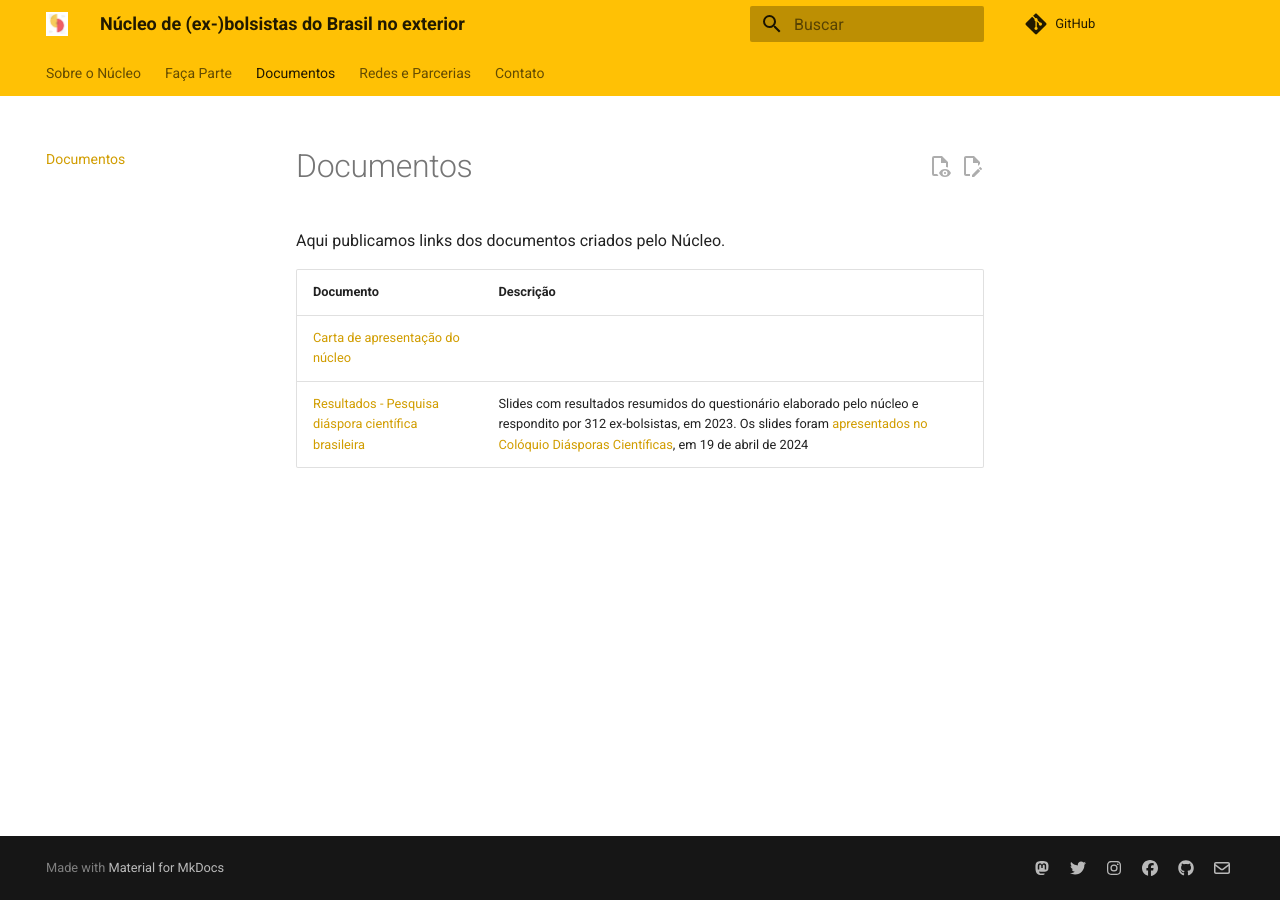
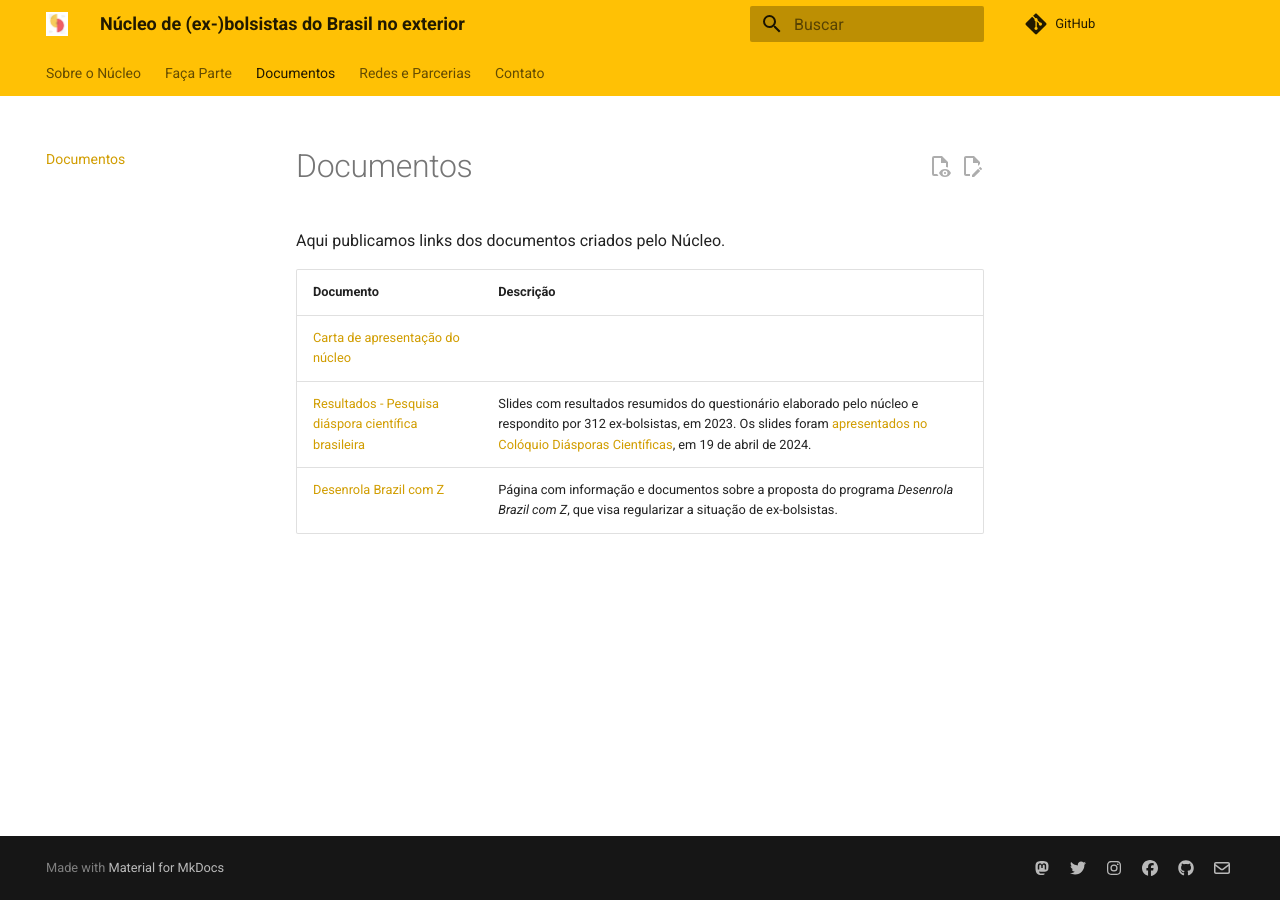
Before and after one commit to exbolsistas/exbolsistas.github.io, an MkDocs documentation site: the page built from docs/documentos.md, in a window 1280 px wide. Built offline with MkDocs 1.6.1 and Material for MkDocs 9.7.7, drawn with Linux system fonts in a browser that asks for light colours; comment, search, counter and statistics services are not loaded.

Commit message:
docs: #4 Desenrola Brazil com Z
Issues relacionadas e referências:
- https://github.com/exbolsistas/exbolsistas.github.io/issues/4
- Minuta da reunião -
https://docs.google.com/document/d/198Z0EC-BwF9LcoEM8DhpzjVnV3ufYdDx/edit#heading=h.q5dgpe11st1m
- Lista de alterações -
https://docs.google.com/spreadsheets/d/1x7XFLPQv3LHw6DPnjcQfPXwPCIiQoTrIgj2zmvUGgOY

```diff
--- a/docs/documentos.md
+++ b/docs/documentos.md
@@ -2,10 +2,11 @@
 
 Aqui publicamos links dos documentos criados pelo Núcleo.
 
-| Documento                                              | Descrição                                                                                                                                                                                                |
-| ------------------------------------------------------ | -------------------------------------------------------------------------------------------------------------------------------------------------------------------------------------------------------- |
-| [Carta de apresentação do núcleo]                      |                                                                                                                                                                                                          |
-| [Resultados - Pesquisa diáspora científica brasileira] | Slides com resultados resumidos do questionário elaborado pelo núcleo e respondito por 312 ex-bolsistas, em 2023. Os slides foram [apresentados no Colóquio Diásporas Científicas], em 19 de abril de 2024 |
+| Documento                                              | Descrição                                                                                                                                                                                                  |
+| ------------------------------------------------------ | ---------------------------------------------------------------------------------------------------------------------------------------------------------------------------------------------------------- |
+| [Carta de apresentação do núcleo]                      |                                                                                                                                                                                                            |
+| [Resultados - Pesquisa diáspora científica brasileira] | Slides com resultados resumidos do questionário elaborado pelo núcleo e respondito por 312 ex-bolsistas, em 2023. Os slides foram [apresentados no Colóquio Diásporas Científicas], em 19 de abril de 2024. |
+| [Desenrola Brazil com Z](desenrola-brasil.md)          | Página com informação e documentos sobre a proposta do programa _Desenrola Brazil com Z_, que visa regularizar a situação de ex-bolsistas. |
 
 [Carta de apresentação do núcleo]: https://drive.google.com/file/d/1ymDB9tuC3Fi47dw057pMLkaaThQ7U3tG/view
 [Resultados - Pesquisa diáspora científica brasileira]: https://docs.google.com/presentation/d/1YXvr72-dw7yfw4MhixeojPxoOyvx_how
--- a/mkdocs.yml
+++ b/mkdocs.yml
@@ -49,7 +49,9 @@ extra:
 nav:
 - Sobre o Núcleo:
   - index.md
-  - Atuação: atuação.md
+  - Atuação:
+    - atuação.md
+    - Desenrola Brazil: desenrola-brazil.md
 - Faça Parte: faça-parte.md
 - documentos.md
 - redes-e-parceiros.md
```
Also changed, not shown: docs/desenrola-brazil.md (added, +15 -0 lines).
